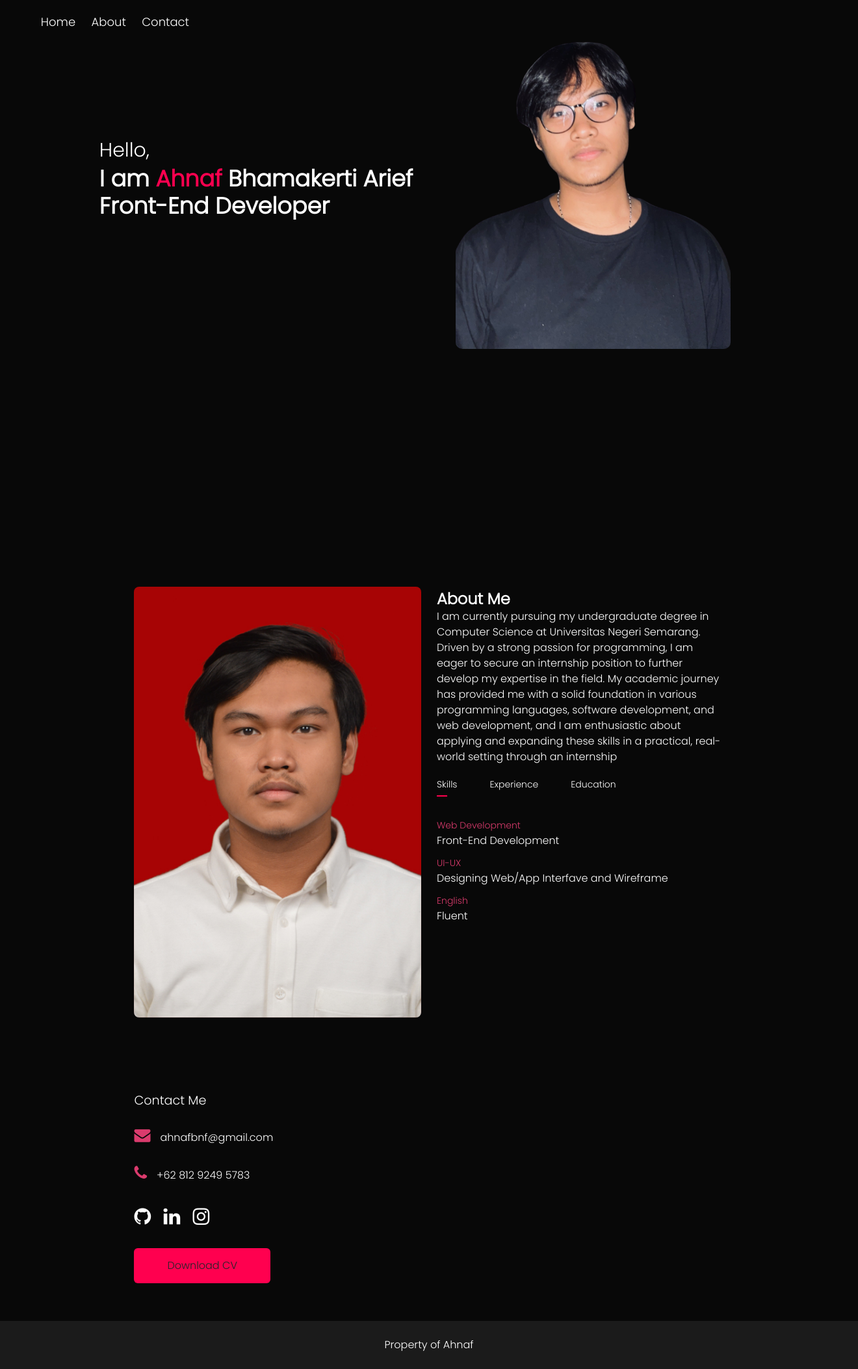
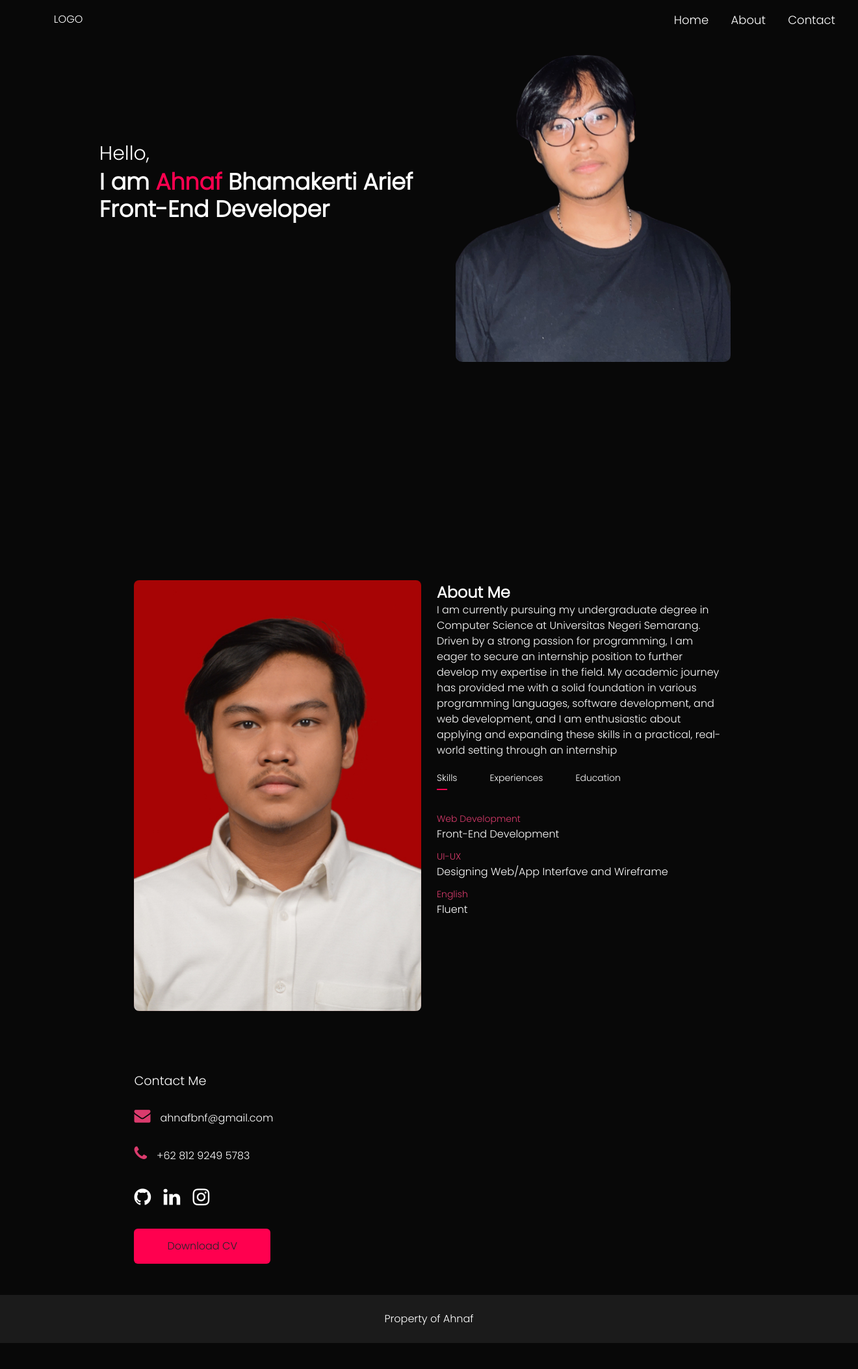
Before and after one commit to ahnafb/ahnaf-web-portofolio, a Flask app: page / in a window 1320 px wide. Shown: the whole page at 65% size. After the commit the page ends 2067 px from the top, so only its background shows below. Run offline with Flask 2, Linux system fonts and the light colour scheme; some libraries are stand-ins or nearby versions.

Commit message:
fix nav dll

```diff
--- a/static/style.css
+++ b/static/style.css
@@ -26,7 +26,7 @@ body {
 
 .image-header {
     width: 190%;
-    margin-top: 0px;
+    margin-top: 30px;
     margin-left: 5px;
     /* border: 1px solid #fff; */
     border-radius: 10px;
@@ -39,7 +39,7 @@ body {
 }
 
 .container {
-    padding: 10px 10%;
+    padding: 0px 10%;
 }
 
 nav  {
@@ -50,12 +50,18 @@ nav  {
     flex-wrap: wrap;
     background-color: #080808;
     width: 33cm;
+    height: 60px;
+    z-index: 1000; /* Atur nilai z-index sesuai kebutuhan */
+}
+
+.logo {
+    margin: 0 15px;
 }
 
 nav ul li {
     display: inline-block;
     list-style: none;
-    margin: 10px;
+    margin: 10px 15px;
 }
 
 nav ul li a {
--- a/templates/index.html
+++ b/templates/index.html
@@ -65,10 +65,11 @@
     <div id="header">
         <div class="container">
             <nav>
+                <a><img src="" alt="" class="logo">LOGO</a>
                 <ul>
-                    <li><a href="/">Home</a></li>
-                    <li><a>About</a></li>
-                    <li><a>Contact</a></li>
+                    <li><a href="#header">Home</a></li>
+                    <li><a href="#about">About</a></li>
+                    <li><a href="#contact">Contact</a></li>
                 </ul>
             </nav>
             <div class="header-content">
@@ -95,7 +96,7 @@
                         <p>I am currently pursuing my undergraduate degree in Computer Science at Universitas Negeri Semarang. Driven by a strong passion for programming, I am eager to secure an internship position to further develop my expertise in the field. My academic journey has provided me with a solid foundation in various programming languages, software development, and web development, and I am enthusiastic about applying and expanding these skills in a practical, real-world setting through an internship</p>
                     <div class="tab-titles">
                         <p class="tab-links active-link" onclick="opentab('skills')">Skills</p>
-                        <p class="tab-links" onclick="opentab('experience')">Experience</p>
+                        <p class="tab-links" onclick="opentab('experience')">Experiences</p>
                         <p class="tab-links" onclick="opentab('education')">Education</p>
                     </div>
                     <div class="tab-contents active-tab" id="skills">
@@ -161,6 +162,5 @@
             document.getElementById(tabname).classList.add("active-tab")
         }
     </script>
-
   </body>
 </html>
```
